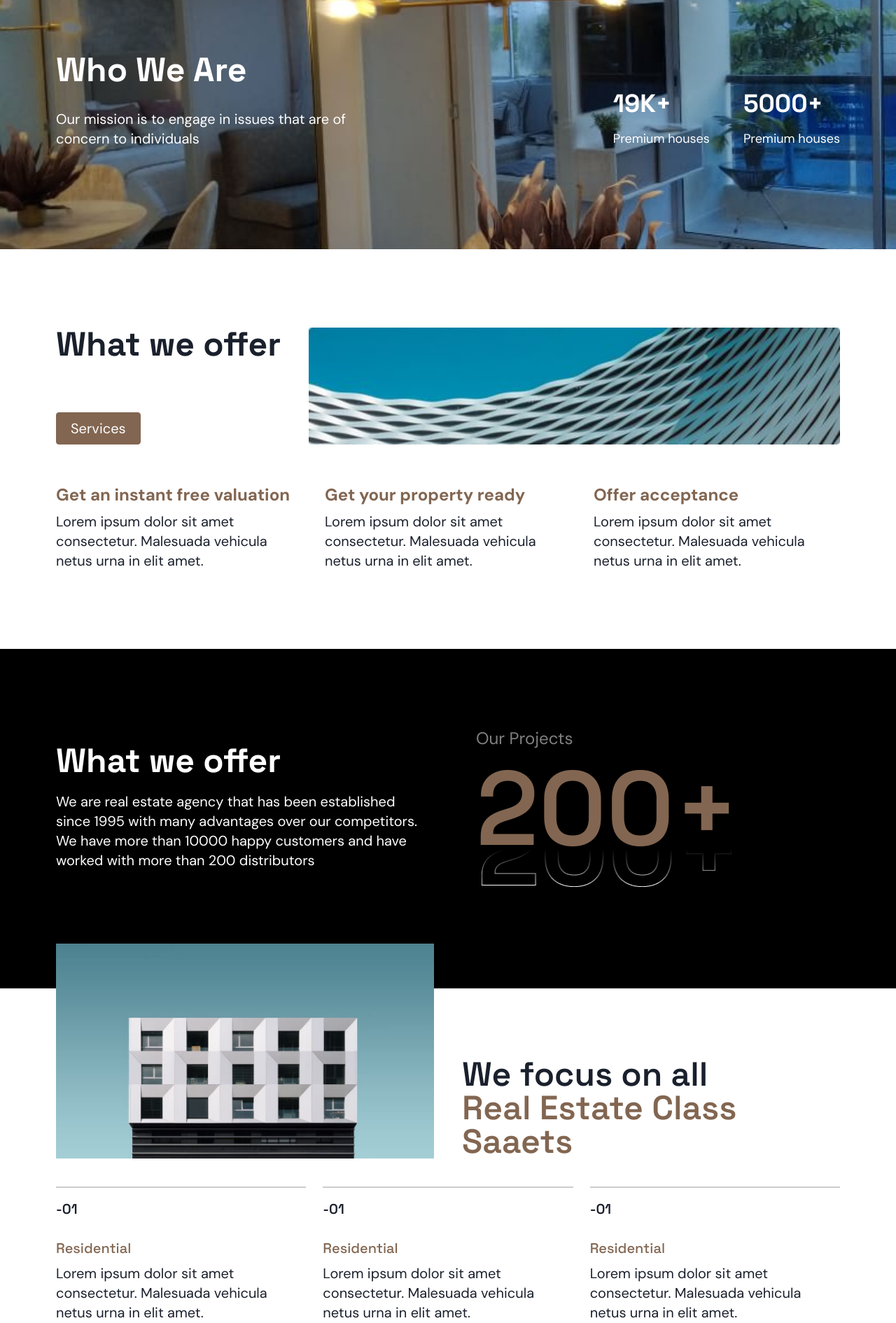
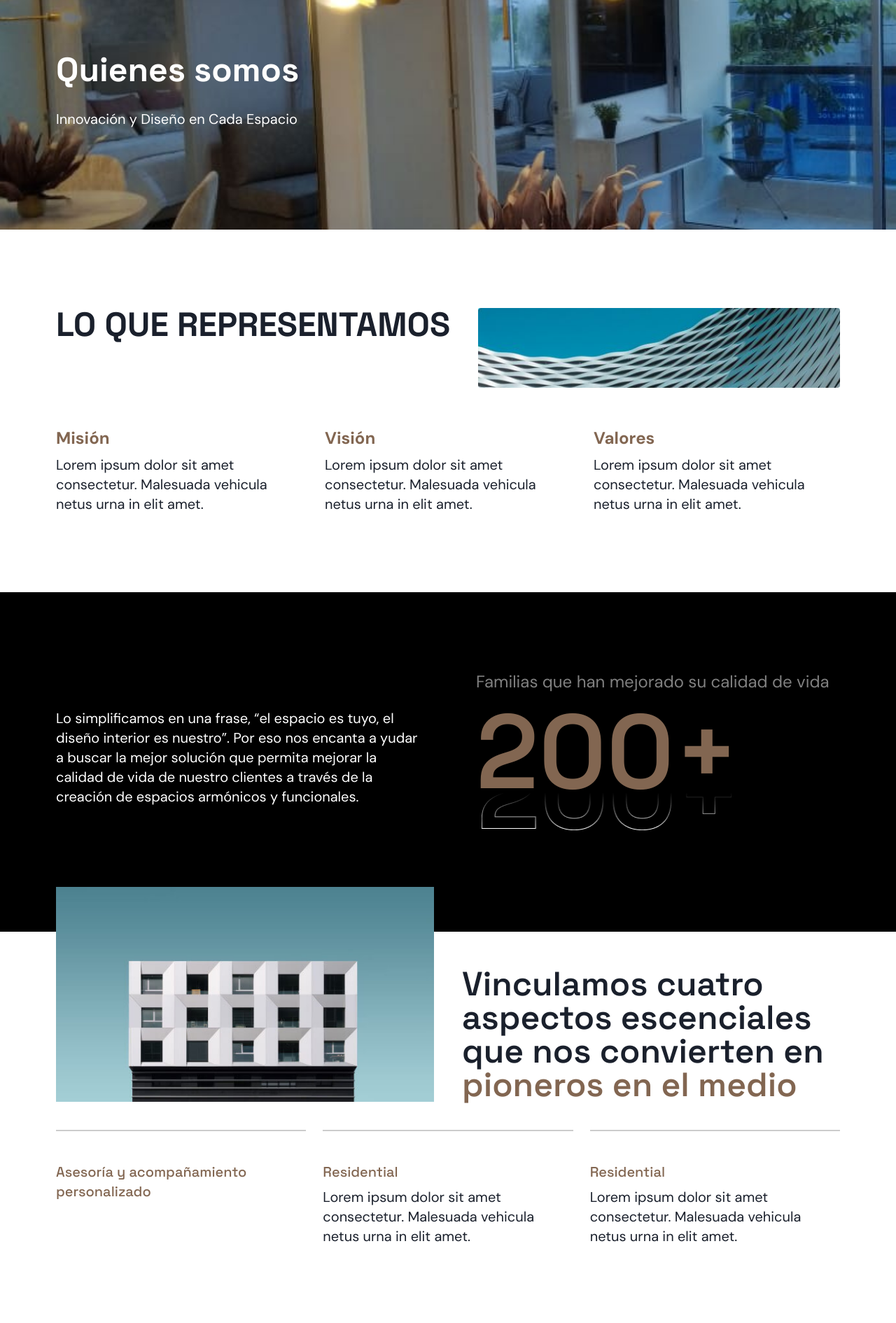
Before and after one commit to sebastianocamporoa/artifice-Project-main, a React (Vite) app: page /about in a window 1280 px wide. Shown: the part 100-1990 px from the top of the page at 70% size. Built offline with nearby package versions, Linux system fonts and the light colour scheme.

Commit message:
avance de pantalla sobre nosotros

```diff
--- a/components/about-page-componenets/about.jsx
+++ b/components/about-page-componenets/about.jsx
@@ -24,21 +24,10 @@ const AboutPage = () => {
           className="flex gap-10 justify-between items-end max-md:items-center px-10 mx-auto max-md:px-5 max-md:flex-col"
         >
           <div className="text-white flex flex-col gap-8 max-md:items-center max-md:text-center">
-            <h1 className="text-5xl font-bold">Who We Are</h1>
+            <h1 className="text-5xl font-bold">Quienes somos</h1>
             <p className="text-xl max-w-md">
-              Our mission is to engage in issues that are of concern to
-              individuals
+              Innovación y Diseño en Cada Espacio
             </p>
-          </div>
-          <div className="flex gap-12 max-sm:text-center text-white">
-            <div className="flex max-md:items-center flex-col gap-4">
-              <h2 className="text-4xl title-font font-bold">19K+</h2>
-              <p className="text-lg">Premium houses</p>
-            </div>
-            <div className="flex max-md:items-center flex-col gap-4">
-              <h2 className="text-4xl  title-font font-bold">5000+</h2>
-              <p className="text-lg">Premium houses</p>
-            </div>
           </div>
         </motion.div>
       </div>
@@ -56,16 +45,8 @@ const AboutPage = () => {
           <div className="flex w-full gap-10 max-md:flex-col max-md:justify-center max-md:items-center max-md:text-center">
             <div className="flex flex-col items-start justify-between max-md:items-center">
               <h1 className="text-5xl font-bold title-font w-max">
-                What we offer
+                LO QUE REPRESENTAMOS
               </h1>
-              <Link onClick={scrollToTop} to={"/blogs"}>
-                <Button
-                  content={"Services"}
-                  fontSize={"text-xl"}
-                  padding={"px-5  py-2"}
-                  furtherClasses={"mt-8"}
-                />
-              </Link>
             </div>
             <div className="w-full">
               <img
@@ -77,27 +58,21 @@ const AboutPage = () => {
           </div>
           <div className="what-we-do-cards mt-14 gap-8 max-md:grid-cols-1 max-md:grid-rows-3 grid grid-cols-3 grid-rows-1">
             <div>
-              <h2 className="text-2xl text-red-500 font-semibold">
-                Get an instant free valuation
-              </h2>
+              <h2 className="text-2xl text-red-500 font-semibold">Misión</h2>
               <p className="text-xl mt-2">
                 Lorem ipsum dolor sit amet consectetur. Malesuada vehicula netus
                 urna in elit amet.
               </p>
             </div>
             <div>
-              <h2 className="text-2xl text-red-500 font-semibold">
-                Get your property ready
-              </h2>
+              <h2 className="text-2xl text-red-500 font-semibold">Visión</h2>
               <p className="text-xl mt-2">
                 Lorem ipsum dolor sit amet consectetur. Malesuada vehicula netus
                 urna in elit amet.
               </p>
             </div>
             <div>
-              <h2 className="text-2xl text-red-500 font-semibold">
-                Offer acceptance
-              </h2>
+              <h2 className="text-2xl text-red-500 font-semibold">Valores</h2>
               <p className="text-xl mt-2">
                 Lorem ipsum dolor sit amet consectetur. Malesuada vehicula netus
                 urna in elit amet.
@@ -118,13 +93,12 @@ const AboutPage = () => {
             viewport={{ once: true, amount: 0.2 }}
             className=" w-1/2 max-md:w-full flex flex-col text-white items-start justify-between max-md:items-center"
           >
-            <h1 className="text-5xl font-bold title-font w-max">
-              What we offer
-            </h1>
             <p className="text-xl mt-5">
-              We are real estate agency that has been established since 1995
-              with many advantages over our competitors. We have more than 10000
-              happy customers and have worked with more than 200 distributors
+              Lo simplificamos en una frase, “el espacio es tuyo, el diseño
+              interior es nuestro”. Por eso nos encanta a yudar a buscar la
+              mejor solución que permita mejorar la calidad de vida de nuestro
+              clientes a través de la creación de espacios armónicos y
+              funcionales.
             </p>
           </motion.div>
 
@@ -135,7 +109,9 @@ const AboutPage = () => {
             viewport={{ once: true, amount: 0.2 }}
             className=" w-1/2 max-md:w-full text-white/50"
           >
-            <h2 className="text-2xl">Our Projects</h2>
+            <h2 className="text-2xl">
+              Familias que han mejorado su calidad de vida
+            </h2>
             <div className="relative w-fit max-md:mx-auto -mt-7 max-md:-mt-5">
               <h1 className="text-[150px] max-sm:text-[120px] font-semibold relative text-red-500">
                 200+
@@ -170,9 +146,11 @@ const AboutPage = () => {
             </div>
 
             <div className=" w-1/2 text-5xl max-lg:text-4xl max-md:w-full ">
-              <h1 className="font-semibold ">We focus on all</h1>
+              <h1 className="font-semibold ">
+                Vinculamos cuatro aspectos escenciales que nos convierten en
+              </h1>
               <h1 className="font-semibold  text-red-500">
-                Real Estate Class Saaets
+                pioneros en el medio
               </h1>
             </div>
           </motion.div>
@@ -184,7 +162,17 @@ const AboutPage = () => {
               viewport={{ once: true, amount: 0.2 }}
               className="border-t-2 text-xl border-black/20 pt-4"
             >
-              <h2 className="title-font font-semibold">-01</h2>
+              <h2 className="title-font mt-7  font-medium text-red-500">
+              Asesoría y acompañamiento personalizado
+              </h2>
+            </motion.div>
+            <motion.div
+              initial="initial"
+              whileInView="animate"
+              variants={animationVariants.zoomIn}
+              viewport={{ once: true, amount: 0.2 }}
+              className="border-t-2 text-xl border-black/20 pt-4"
+            >
               <h2 className="title-font mt-7  font-medium text-red-500">
                 Residential
               </h2>
@@ -200,23 +188,6 @@ const AboutPage = () => {
               viewport={{ once: true, amount: 0.2 }}
               className="border-t-2 text-xl border-black/20 pt-4"
             >
-              <h2 className="title-font font-semibold">-01</h2>
-              <h2 className="title-font mt-7  font-medium text-red-500">
-                Residential
-              </h2>
-              <p className="mt-2">
-                Lorem ipsum dolor sit amet consectetur. Malesuada vehicula netus
-                urna in elit amet.
-              </p>
-            </motion.div>
-            <motion.div
-              initial="initial"
-              whileInView="animate"
-              variants={animationVariants.zoomIn}
-              viewport={{ once: true, amount: 0.2 }}
-              className="border-t-2 text-xl border-black/20 pt-4"
-            >
-              <h2 className="title-font font-semibold">-01</h2>
               <h2 className="title-font mt-7  font-medium text-red-500">
                 Residential
               </h2>
```
Also changed, not shown: public/daniela_silva.png (added).
